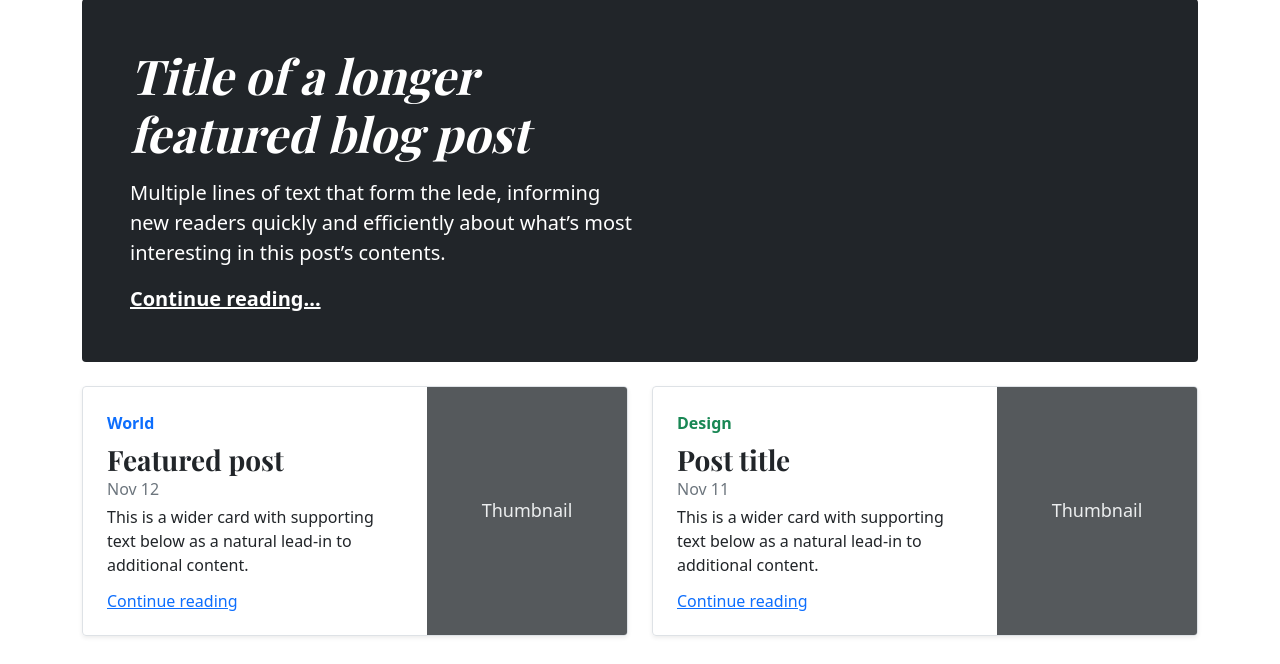
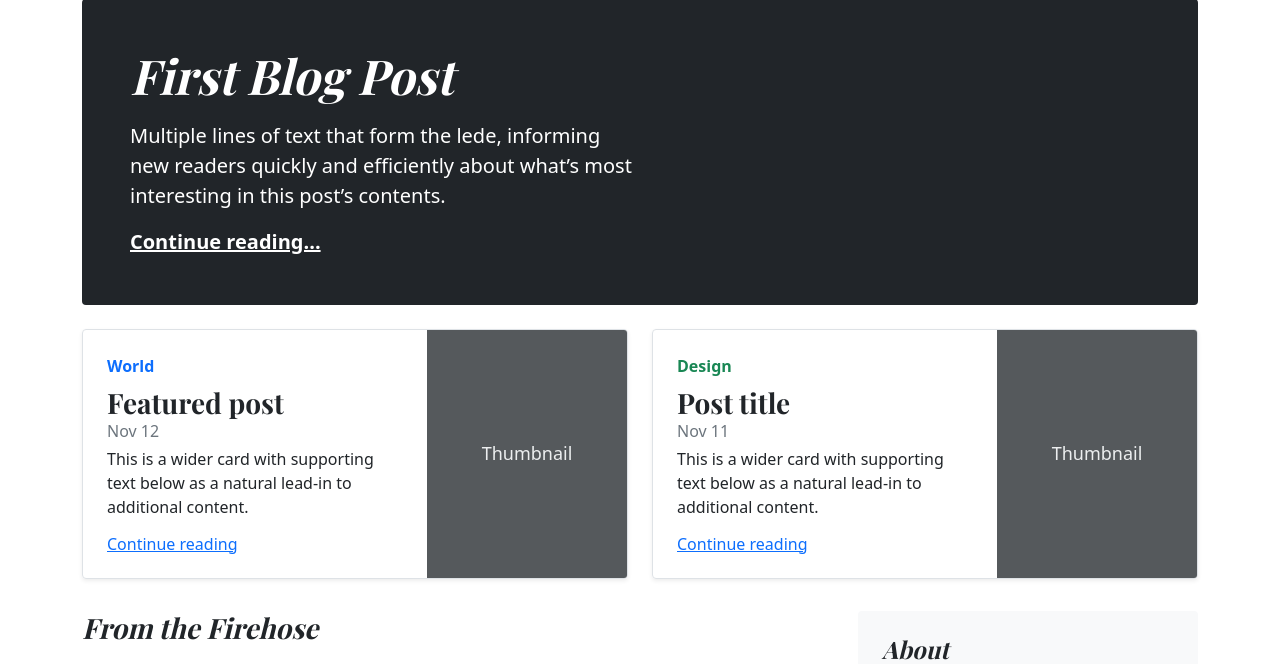
Before and after one commit to Abdul12majid/my_blog, a Django app: page / in a window 1280 px wide. Shown: the part 122-786 px from the top of the page. Run offline with Django 5.2, Linux system fonts and the light colour scheme; data comes from the database, SQL or seed files in the repository; both versions use the stored data as it was after the commit; some libraries are stand-ins or nearby versions.

Commit message:
render post index

```diff
--- a/blog_app/templates/index.html
+++ b/blog_app/templates/index.html
@@ -4,7 +4,7 @@
 
     {% block top_blog %}
 
-      <h1 class="display-4 fst-italic">Title of a longer featured blog post</h1>
+      <h1 class="display-4 fst-italic">{{ the_blog.title }}</h1>
       <p class="lead my-3">Multiple lines of text that form the lede, informing new readers quickly and efficiently about what’s most interesting in this post’s contents.</p>
       <p class="lead mb-0"><a href="#" class="text-white fw-bold">Continue reading...</a></p>
 
--- a/blog_app/views.py
+++ b/blog_app/views.py
@@ -1,6 +1,11 @@
 from django.shortcuts import render, HttpResponse
+from .models import Post
 
 # Create your views here.
 
 def index(request):
-	return render(request, 'index.html')
+	the_blog = Post.objects.order_by('-likes').first()
+	context = {
+	'the_blog':the_blog,
+	}
+	return render(request, 'index.html', context)
```
Also changed, not shown: db.sqlite3.
